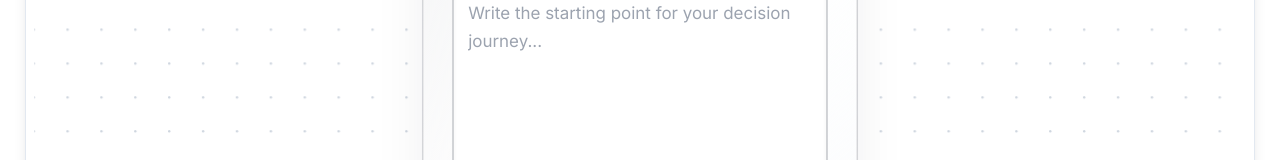
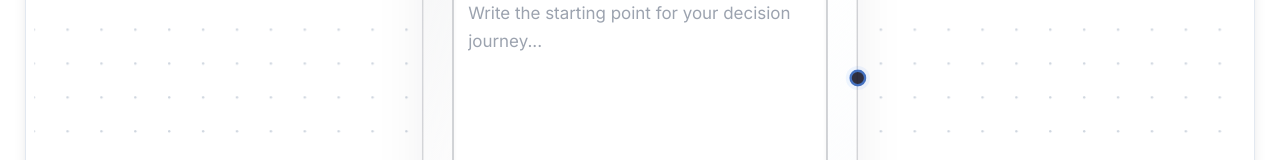
Before and after one commit to lenz90/graph-decision-react, a Next.js app: page /board in a window 1280 px wide. Shown: the part 422-582 px from the top of the page. Built offline with nearby package versions, Linux system fonts and the light colour scheme.

Commit message:
fix: prevent option overlap and show arrows clearly (#16)

```diff
--- a/app/globals.css
+++ b/app/globals.css
@@ -149,3 +149,20 @@ a {
 .react-flow__edge-path {
   filter: drop-shadow(0 0 6px rgba(59, 130, 246, 0.2));
 }
+
+.node-handle {
+  width: 14px !important;
+  height: 14px !important;
+  background: hsl(var(--background));
+  border: 2px solid rgba(59, 130, 246, 0.7) !important;
+  box-shadow: 0 0 0 3px rgba(59, 130, 246, 0.08);
+  opacity: 0.9;
+}
+
+.node-handle-target {
+  border-color: rgba(59, 130, 246, 0.55) !important;
+}
+
+.node-handle-source {
+  background: rgba(59, 130, 246, 0.12);
+}
--- a/components/board/DecisionBoard.tsx
+++ b/components/board/DecisionBoard.tsx
@@ -6,6 +6,8 @@ import {
   Background,
   BackgroundVariant,
   Controls,
+  MarkerType,
+  Position,
   ReactFlow,
   ReactFlowProvider,
   useNodesInitialized,
@@ -73,6 +75,15 @@ const nodeTypes: Record<string, ComponentType<NodeProps>> = {
   option: OptionNode as ComponentType<NodeProps>,
   revealed: RevealedNode as ComponentType<NodeProps>,
 };
+
+const ROOT_POSITION = { x: 0, y: 0 };
+const OPTION_POSITIONS = [
+  { x: 420, y: -180 },
+  { x: 420, y: -60 },
+  { x: 420, y: 60 },
+  { x: 420, y: 180 },
+];
+const CUSTOM_POSITION = { x: 420, y: 300 };
 
 function formatDuration(ms: number) {
   const clamped = Math.max(0, ms);
@@ -258,23 +269,23 @@ function DecisionBoardCanvas() {
       {
         id: "root",
         type: "root",
-        position: { x: 0, y: 0 },
+        position: ROOT_POSITION,
         className: rootHighlight ? "root-node root-node-emphasis" : "root-node",
+        sourcePosition: Position.Right,
         data: rootNodeData,
       },
     ];
 
     if (phase !== "draft") {
-      const angleOffsets = [-26, -8, 8, 26];
-      const radius = 420;
       options.forEach((option, index) => {
         const id = `option-${index + 1}`;
-        const angle = (angleOffsets[index] * Math.PI) / 180;
-        const position = { x: Math.cos(angle) * radius + 140, y: Math.sin(angle) * radius };
+        const position = OPTION_POSITIONS[index] ?? { x: 420, y: -180 + index * 120 };
         list.push({
           id,
           type: "option",
           position,
+          targetPosition: Position.Left,
+          sourcePosition: Position.Right,
           data: {
             label: option.label,
             philosophyLine: option.philosophyLine,
@@ -291,7 +302,9 @@ function DecisionBoardCanvas() {
       list.push({
         id: "custom",
         type: "option",
-        position: { x: 520, y: 260 },
+        position: CUSTOM_POSITION,
+        targetPosition: Position.Left,
+        sourcePosition: Position.Right,
         data: {
           label: "Custom decision",
           isCustom: true,
@@ -312,6 +325,8 @@ function DecisionBoardCanvas() {
         id: "revealed",
         type: "revealed",
         position: { x: 900, y: 60 },
+        targetPosition: Position.Left,
+        sourcePosition: Position.Right,
         data: {
           finalText: selection.text,
           onGenerateNext: handleGenerateNext,
@@ -328,6 +343,7 @@ function DecisionBoardCanvas() {
           id: nodeId,
           type: "option",
           position: { x: 1320, y: -140 + index * 120 },
+          targetPosition: Position.Left,
           data: {
             label: `${option.label} (next)`,
             philosophyLine: option.philosophyLine,
@@ -476,7 +492,13 @@ function DecisionBoardCanvas() {
         defaultEdgeOptions={{
           animated: false,
           type: "smoothstep",
-          style: { strokeWidth: 2.4, stroke: "rgba(59, 130, 246, 0.45)" },
+          markerEnd: {
+            type: MarkerType.ArrowClosed,
+            width: 22,
+            height: 22,
+            color: "rgba(59, 130, 246, 0.7)",
+          },
+          style: { strokeWidth: 2.6, stroke: "rgba(59, 130, 246, 0.7)" },
         }}
         proOptions={{ hideAttribution: true }}
       >
--- a/components/board/nodes/OptionNode.tsx
+++ b/components/board/nodes/OptionNode.tsx
@@ -4,7 +4,7 @@ import { useMemo } from "react";
 import { Badge } from "@/components/ui/badge";
 import { Button } from "@/components/ui/button";
 import { Card, CardContent, CardDescription, CardHeader, CardTitle } from "@/components/ui/card";
-import type { NodeProps } from "@xyflow/react";
+import { Handle, Position, type NodeProps } from "@xyflow/react";
 import { cn } from "@/lib/utils";
 
 export type OptionNodeData = {
@@ -34,6 +34,8 @@ export default function OptionNode(props: NodeProps) {
 
   return (
     <div className="relative w-[260px] max-w-[92vw] option-card-shell">
+      <Handle type="target" position={Position.Left} className="node-handle node-handle-target" />
+      <Handle type="source" position={Position.Right} className="node-handle node-handle-source" />
       <Card
         className={cn(
           "group h-full border-primary/15 bg-gradient-to-br from-secondary/10 via-background to-primary/10 shadow-xl transition-all",
--- a/components/board/nodes/RevealedNode.tsx
+++ b/components/board/nodes/RevealedNode.tsx
@@ -3,7 +3,7 @@
 import { Badge } from "@/components/ui/badge";
 import { Button } from "@/components/ui/button";
 import { Card, CardContent, CardDescription, CardHeader, CardTitle } from "@/components/ui/card";
-import type { NodeProps } from "@xyflow/react";
+import { Handle, Position, type NodeProps } from "@xyflow/react";
 import { cn } from "@/lib/utils";
 
 export type RevealedNodeData = {
@@ -17,6 +17,8 @@ export default function RevealedNode(props: NodeProps) {
   const data = props.data as RevealedNodeData;
   return (
     <div className="relative w-[320px] max-w-[92vw]">
+      <Handle type="target" position={Position.Left} className="node-handle node-handle-target" />
+      <Handle type="source" position={Position.Right} className="node-handle node-handle-source" />
       <Card
         className={cn(
           "border-primary/30 bg-gradient-to-br from-primary/10 via-background to-secondary/20 shadow-2xl shadow-primary/25",
--- a/components/board/nodes/RootNode.tsx
+++ b/components/board/nodes/RootNode.tsx
@@ -3,7 +3,7 @@
 import { Button } from "@/components/ui/button";
 import { Badge } from "@/components/ui/badge";
 import { Card, CardContent, CardDescription, CardFooter, CardHeader, CardTitle } from "@/components/ui/card";
-import type { NodeProps } from "@xyflow/react";
+import { Handle, Position, type NodeProps } from "@xyflow/react";
 import { cn } from "@/lib/utils";
 
 export type RootNodeData = {
@@ -20,6 +20,7 @@ export default function RootNode(props: NodeProps) {
   const data = props.data as RootNodeData;
   return (
     <div className="relative w-[360px] max-w-[90vw]">
+      <Handle type="source" position={Position.Right} className="node-handle node-handle-source" />
       <Card
         className={cn(
           "root-card border-primary/20 bg-gradient-to-br from-primary/5 via-background to-secondary/30 shadow-2xl shadow-primary/10 transition-all",
```
